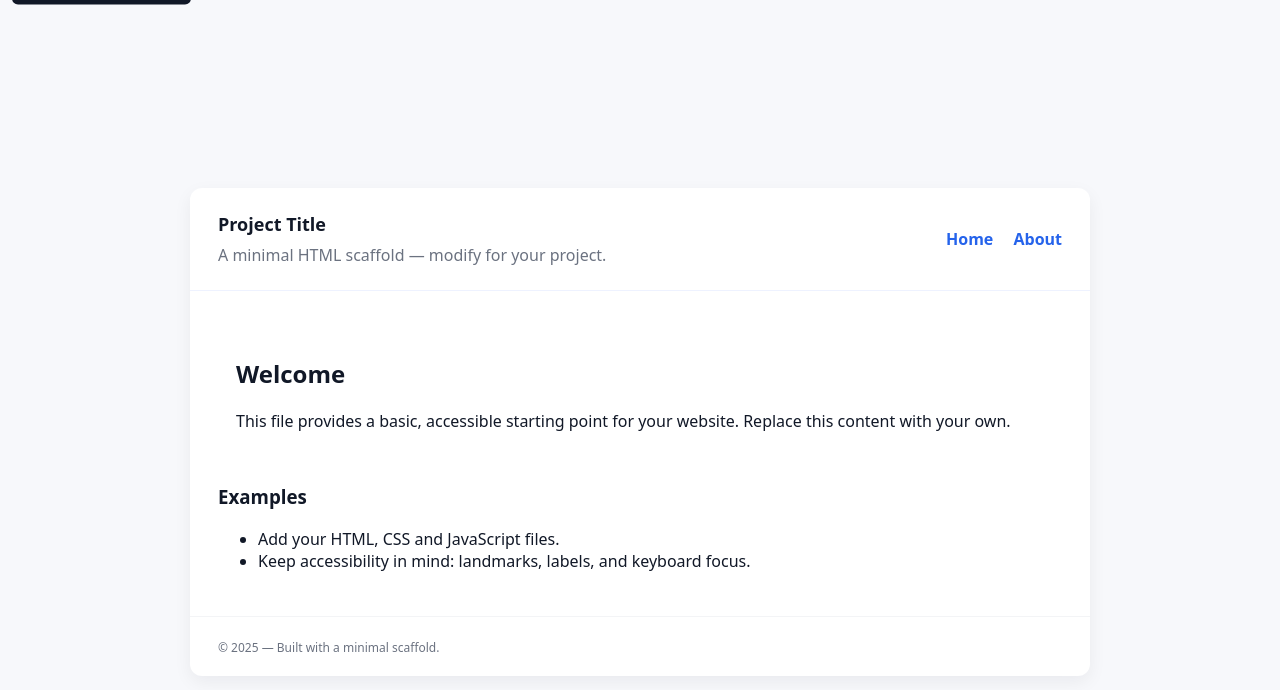
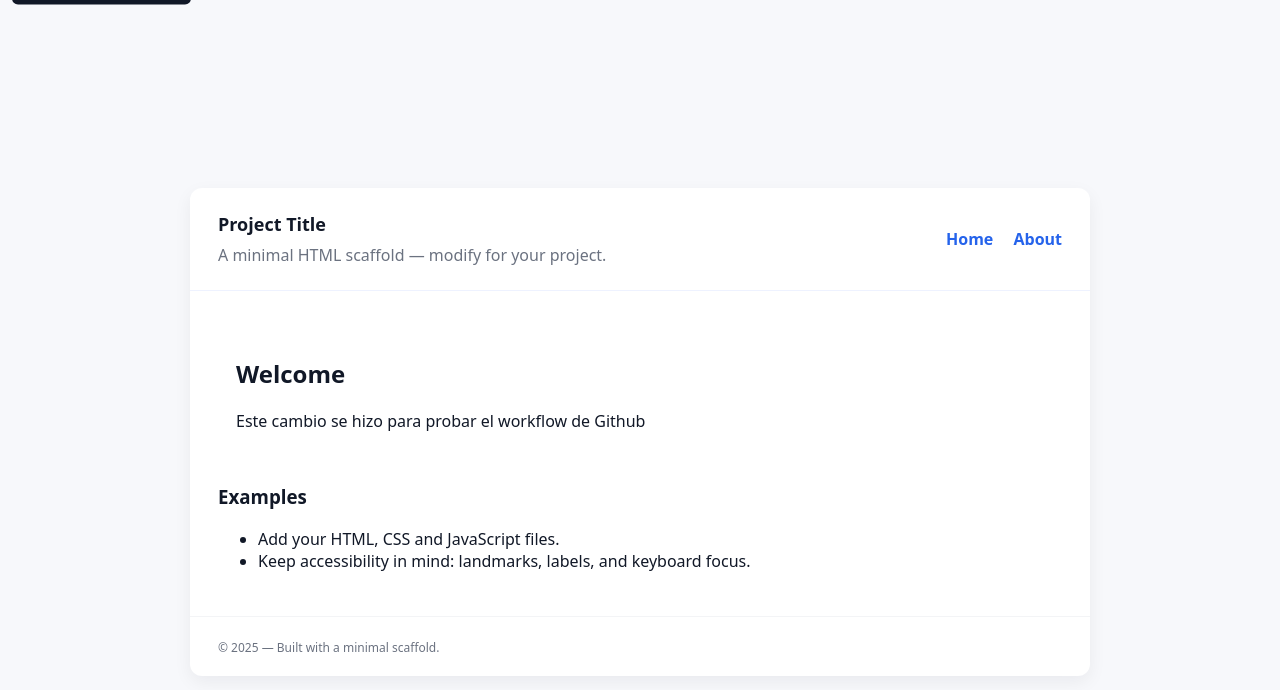
Before and after one commit to Diclodev15/Parcial1-, a plain HTML site: page Parcial1/index.html in a window 1280 px wide. Drawn offline with Linux system fonts and the light colour scheme.

Commit message:
Prueba de despliegue

```diff
--- a/Parcial1/index.html
+++ b/Parcial1/index.html
@@ -46,7 +46,7 @@
 			<main id="main" role="main">
 				<section class="card" aria-labelledby="intro">
 					<h2 id="intro">Welcome</h2>
-					<p>This file provides a basic, accessible starting point for your website. Replace this content with your own.</p>
+					<p>Este cambio se hizo para probar el workflow de Github</p>
 				</section>
 
 				<section style="margin-top:18px" aria-labelledby="examples">
```
